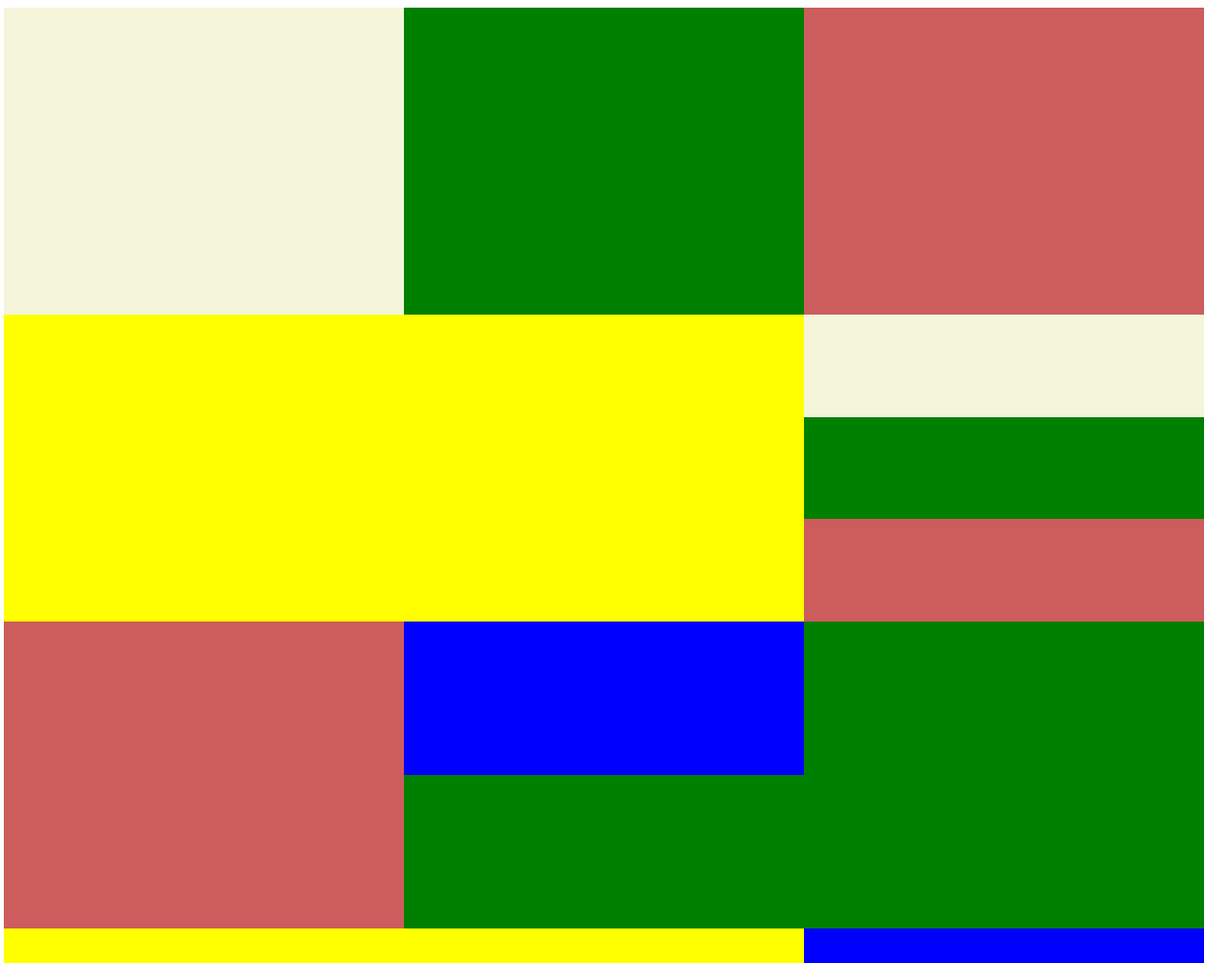
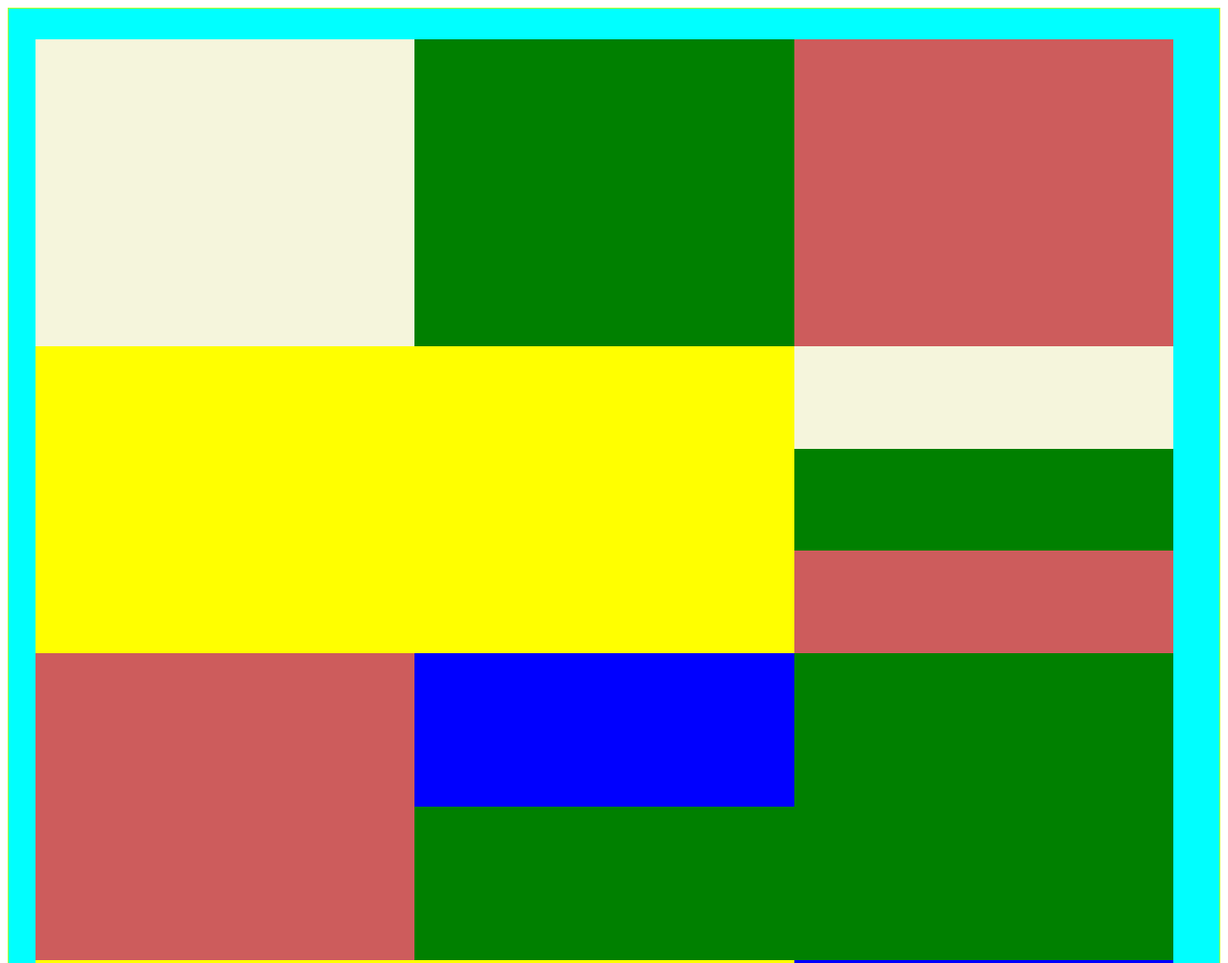
Before and after one commit to tetyana2512/Course, a plain HTML site: page display-property/index.html in a window 1280 px wide. Shown: the top 1004 px of the page at 96% size. Drawn offline with Linux system fonts and the light colour scheme.

Commit message:
Border creating for main box

```diff
--- a/display-property/index.html
+++ b/display-property/index.html
@@ -10,6 +10,7 @@
 </head>
 
 <body>
+<div class="main-box">
 <div class="main-container">
     <div class="row">
         <div class="col-4 pale"></div>
@@ -53,6 +54,7 @@
             <div class="row-3 green "></div>
         </div>
     </div>
+</div>
 </body>
 
 </html>
--- a/display-property/styles.css
+++ b/display-property/styles.css
@@ -1,3 +1,8 @@
+.main-box{
+    background-color: aqua;
+    padding: 2em;
+    border: greenyellow 1px solid;
+}
 .row,
 .col-4,
 .col-8 {
```
